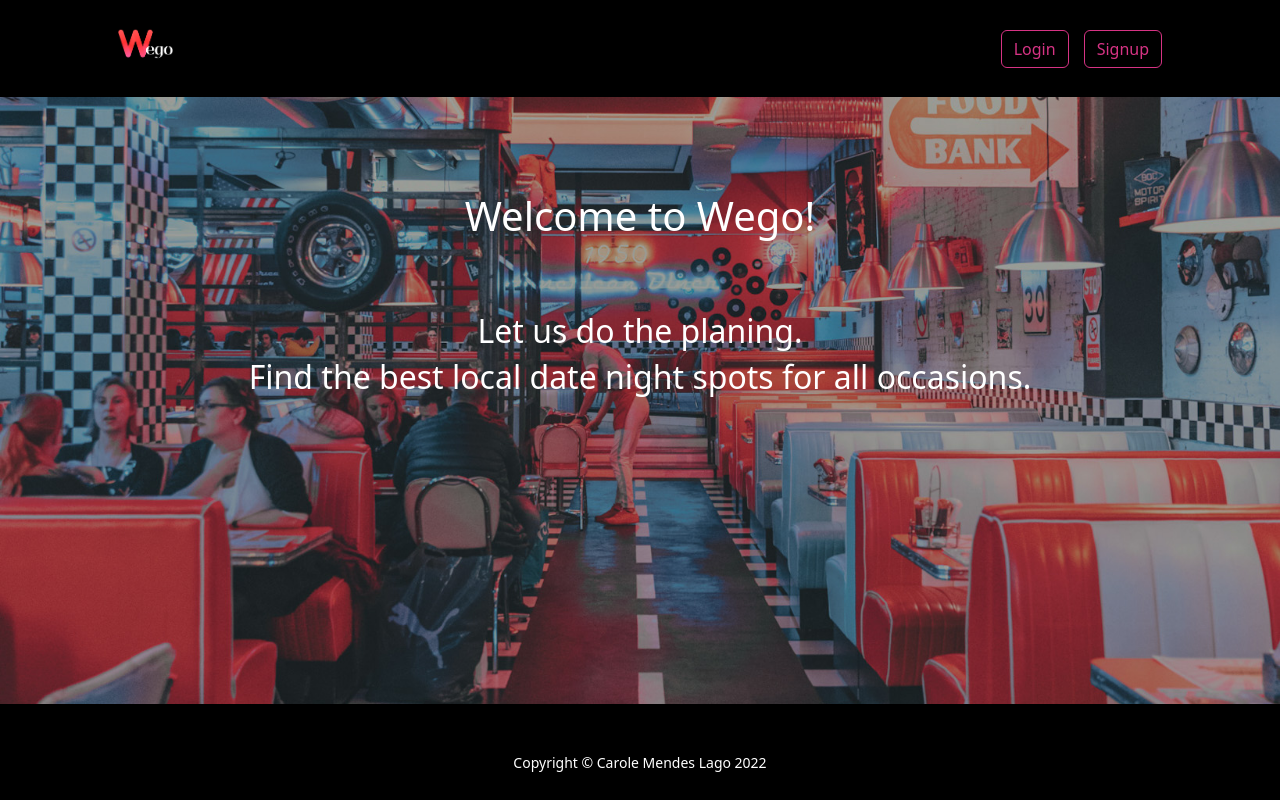
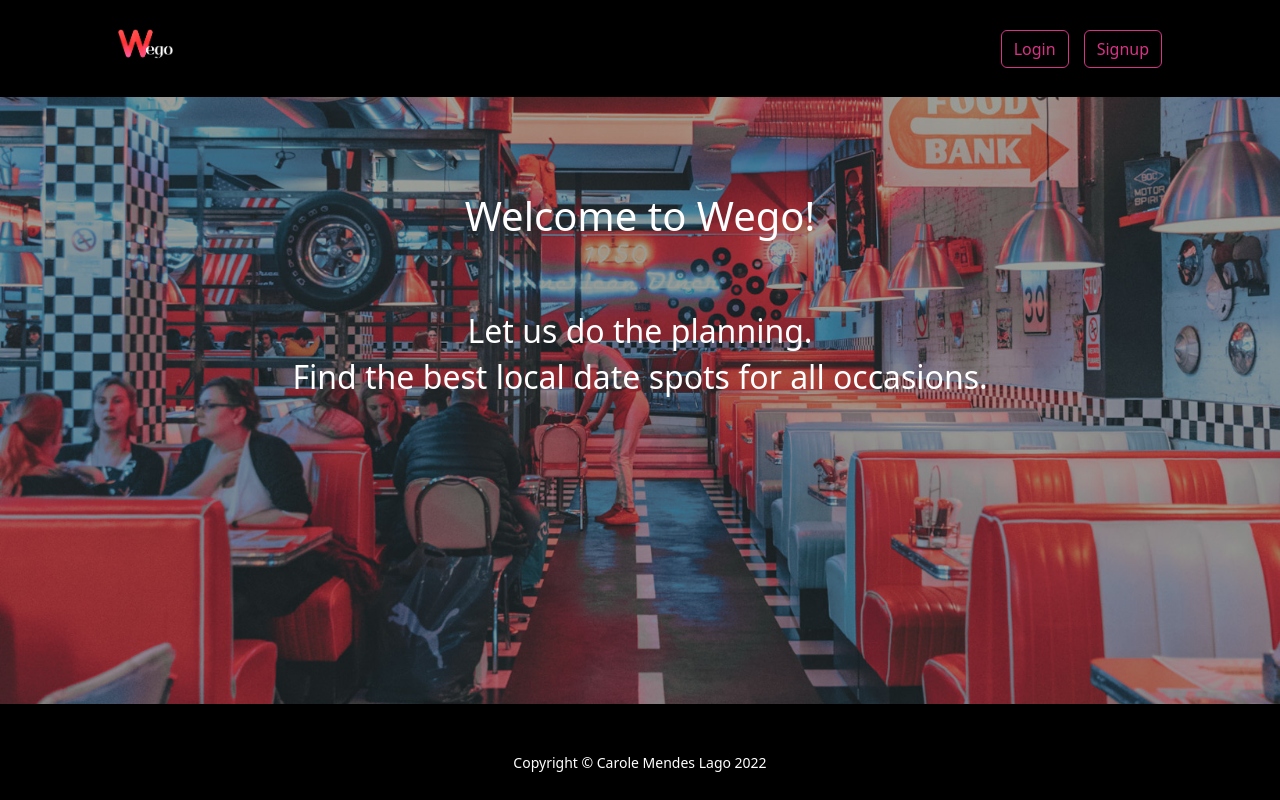
Before and after one commit to carolemlago/wego-app, a Flask app: page / in a window 1280 px wide. Run offline with Flask 2, Linux system fonts and the light colour scheme; some libraries are stand-ins or nearby versions; some web fonts are replaced.

Commit message:
For README

```diff
--- a/static/css/styles.css
+++ b/static/css/styles.css
@@ -124,7 +124,7 @@ font-weight:500;
   margin-top: 20%;
 }
 .card.col-4{
-  height: 30%;
+  height: 500px;
   width: 30%;
 }
 .card-img-top{
--- a/templates/homepage.html
+++ b/templates/homepage.html
@@ -35,8 +35,8 @@
                         <br>
                         <br>
                         <br>
-                        <h2>Let us do the planing.</h2>
-                            <h2>Find the best local date night spots for all occasions. </h2>
+                        <h2>Let us do the planning.</h2>
+                            <h2>Find the best local date spots for all occasions. </h2>
                     </div>
                 </div>
 
--- a/templates/user_profile.html
+++ b/templates/user_profile.html
@@ -144,8 +144,6 @@
                         <h5 class="card-title">{{ plan.plan_name}}</h5>
                         <p class="card-text">You're going to {{plan.plan_name}}</p>
                         <input id="plan-id{{loop.index0}}" value="{{plan.plan_id}}" hidden> </input>
-                        <!-- <p>{{ plan.location }}</p>
-                        <p>{{ plan.start_time.strftime("%m-%d-%Y") }} to {{ plan.end_time.strftime("%m-%d-%Y") }}</p> -->
                         <a href="{{ plan.url }}"class="btn btn-primary">Go to Website</a>
                             <!-- Delete Event -->
                             <button class="delete" type="click" id="{{plan.plan_id}}" name="delete-plan">Delete Event <svg xmlns="http://www.w3.org/2000/svg" width="16" height="16" fill="currentColor" class="bi bi-trash" viewBox="0 0 16 16">
```
Also changed, not shown: static/img/homepage.png.
